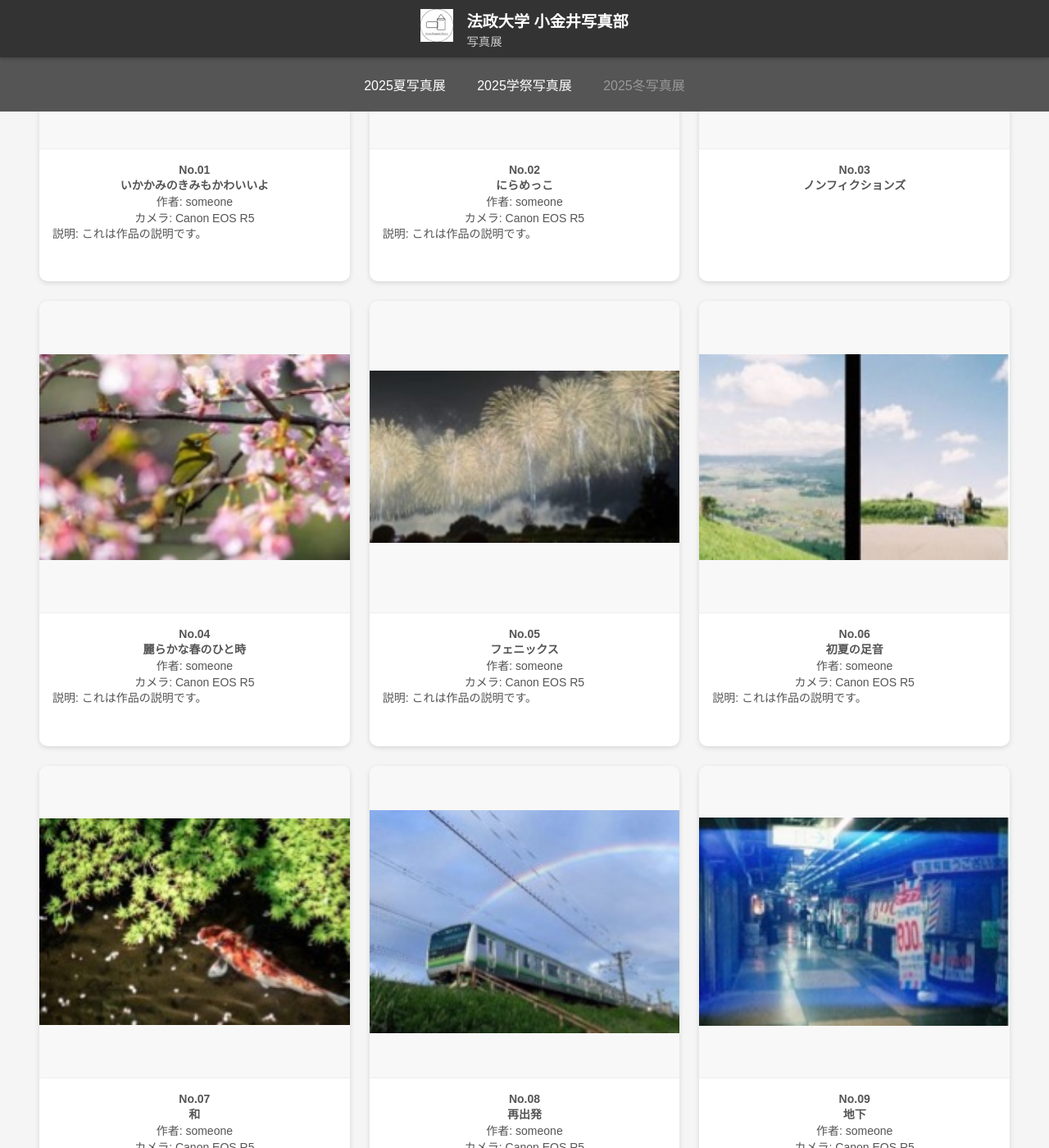
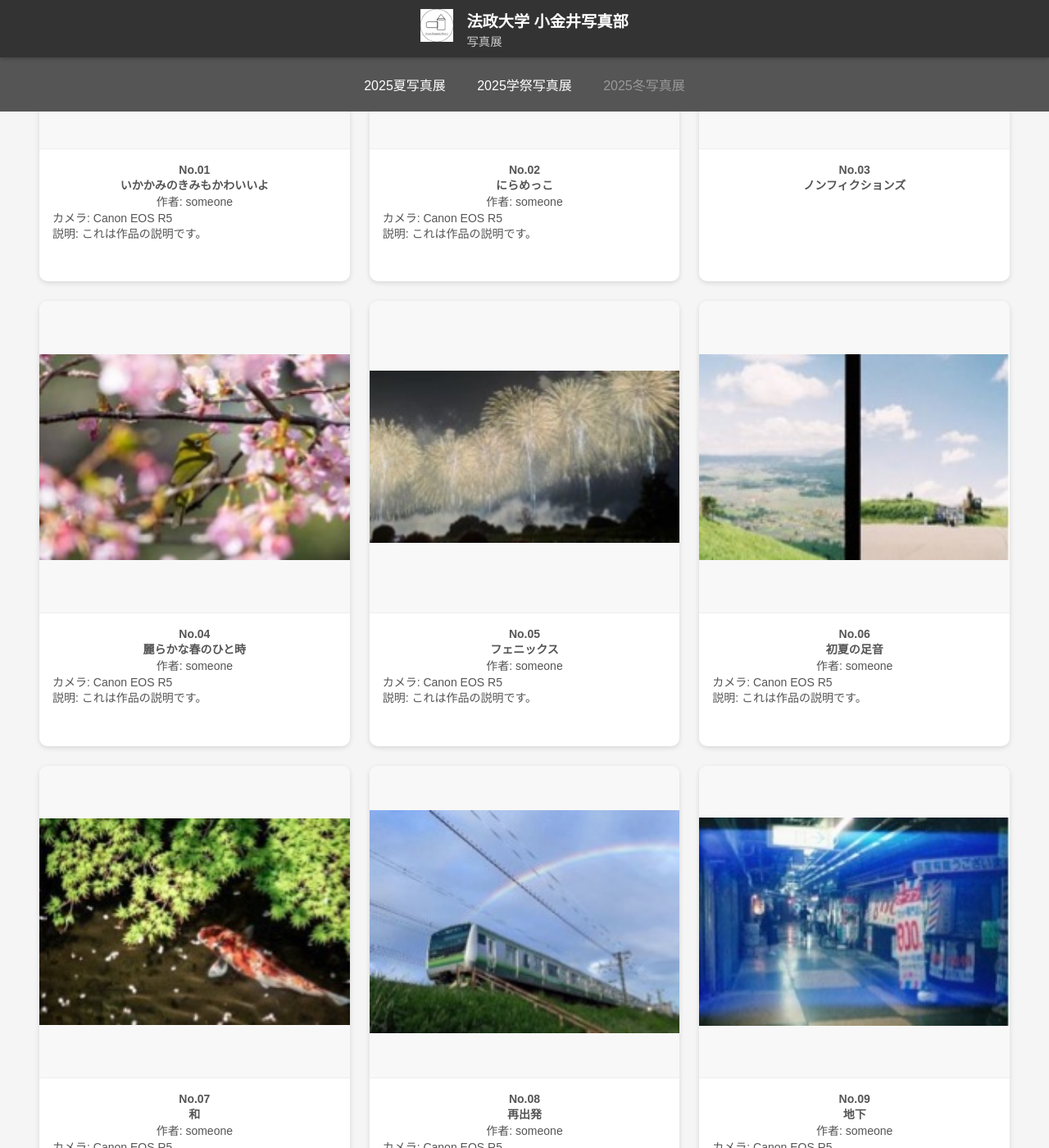
Before and after one commit to fujiyoshi-takayuki/photo-exhibition-site, a Jekyll site: the page built from 2025/summer/af69592862e159a7cf723a78c20a47ce109d13b04db75224503159b765b84967/index.html, in a window 1280 px wide and 1400 px high, scrolled down 466 px. Shown: the whole window at 82% size. Built offline with Jekyll 4.4.1, drawn with Linux system fonts in a browser that asks for light colours.

Commit message:
some changes

```diff
--- a/css/style.css
+++ b/css/style.css
@@ -253,6 +253,8 @@ footer .disclaimer {
   font-size: 0.9em;
   color: #666;
   margin: 0.2em 0 0.4em;
+  text-align: left;     /* ← ★ 追加：左寄せ */
+  width: 100%;          /* ← ★ 横幅を確保して自然な左寄せ */
 }
 
 /* --- ディスクリプション --- */
```
